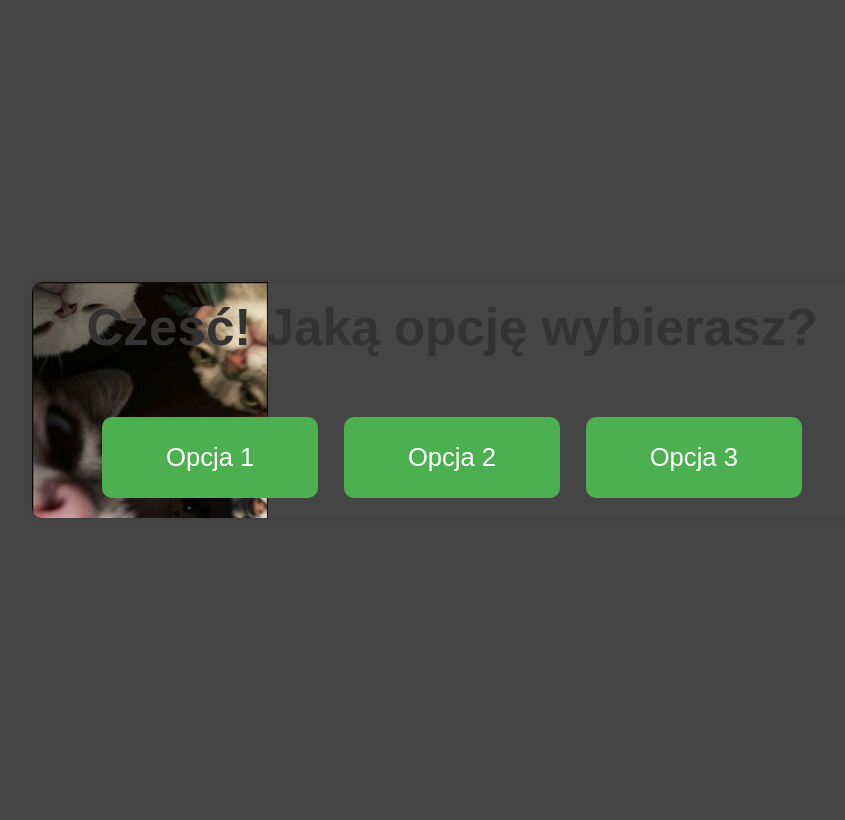
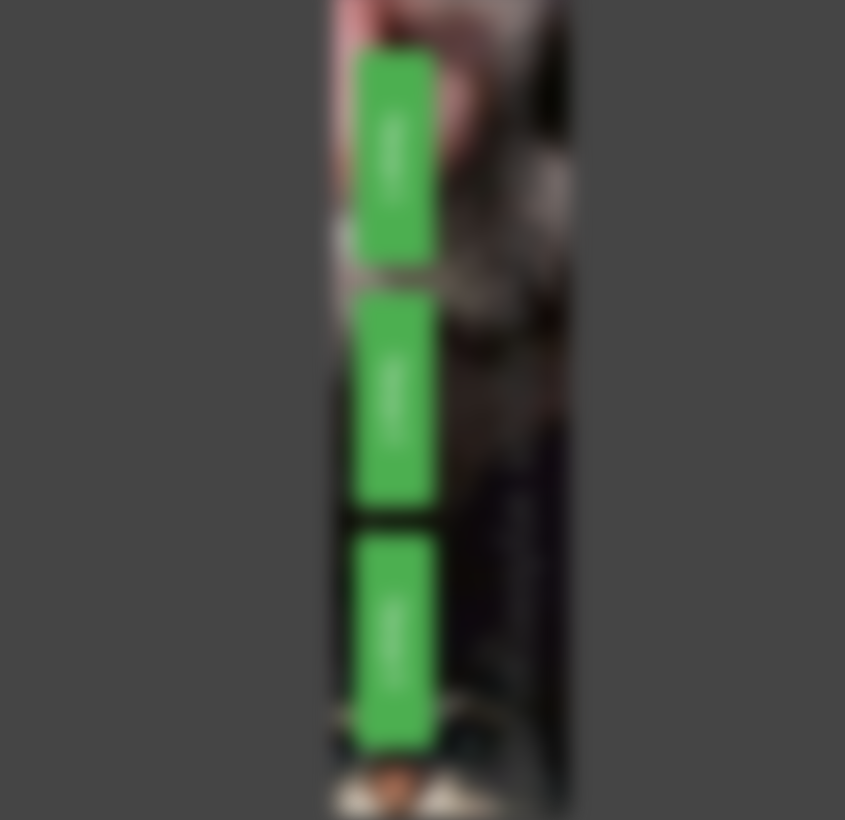
Before and after one commit to kocham-pipke/kocham-pipke.github.io, a plain HTML site: page index.html in a window 1280 px wide. Shown: the whole page, without its empty margins (188-1033 px from the left). Drawn offline with Linux system fonts and the light colour scheme.

Commit message:
Update index.html

```diff
--- a/index.html
+++ b/index.html
@@ -70,7 +70,11 @@
             position: relative;
             z-index: 1;
             background-image: url('kotki.jpg');
+            background-size: cover;
             background-repeat: no-repeat;
+            background-position: center;
+            transform: rotate(90deg);
+            filter: blur(10px);
             padding: 20px;
             margin: 0 auto;
             max-width: 800px;
@@ -83,6 +87,7 @@
         }
 
         .answers {
+            font-color: #ffffff;
             margin-top: 10vh;
             display: flex;
             justify-content: center;
@@ -101,6 +106,7 @@
             right: 13vw;
         }
         #question {
+            font-color: #ffffff;
             margin-top: -3vh;
             user-select: none;
             position: relative;
```
